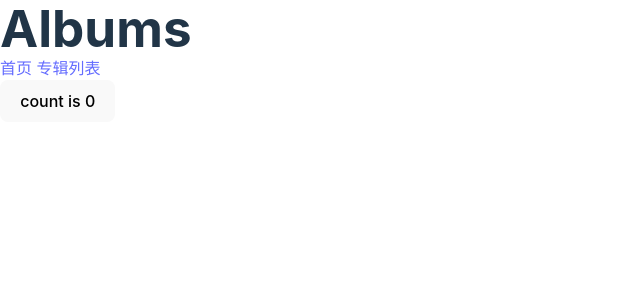
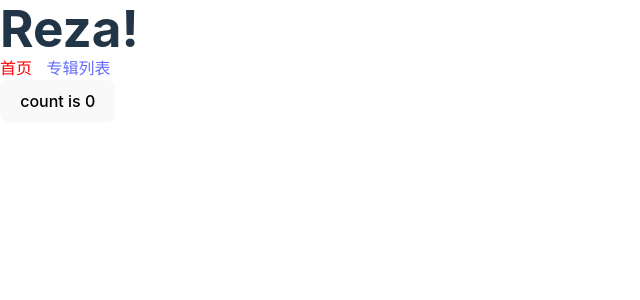
Before and after one commit to itorr/reza-vite-svelte, a Svelte app: page / in a window 1280 px wide. Shown: the top 300 px of the page, without its empty margins (0-640 px from the left). Built offline with nearby package versions, Linux system fonts and the light colour scheme.

Commit message:
can-i-keep-unused-css-selector

```diff
--- a/index.html
+++ b/index.html
@@ -1,13 +1,15 @@
 <!doctype html>
-<html lang="en">
+<html lang="zh-Hans-CN">
+
 <head>
 	<meta charset="UTF-8" />
-    <link rel="icon" type="image/svg+xml" href="/vite.svg" />
 	<meta name="viewport" content="width=device-width, initial-scale=1.0" />
-    <title>Vite + Svelte</title>
+	<title>Reza!</title>
 </head>
+
 <body>
 	<div id="app"></div>
 	<script type="module" src="/src/main.js"></script>
 </body>
+
 </html>
--- a/src/components/Header.svelte
+++ b/src/components/Header.svelte
@@ -1,11 +1,28 @@
 <script>
+import active from "svelte-spa-router/active";
 
 </script>
 
-<header>
-	<h1>Albums</h1>
+<header class="head-bar">
+	<h1>Reza!</h1>
 	<nav>
-		<a href="#/">首页</a>
-		<a href="#/albums">专辑列表</a>
+		<a href="#/" use:active>首页</a>
+		<a href="#/albums" use:active>专辑列表</a>
 	</nav>
 </header>
+
+<style lang="less">
+.head-bar{
+	nav{
+		a{
+			margin-right: 10px;
+
+			// https://stackoverflow.com/questions/68499862/can-i-keep-unused-css-selector
+			:global(&.active){
+				color:red;
+				font-weight: bold;
+			}
+		}
+	}
+}
+</style>
--- a/src/routes.js
+++ b/src/routes.js
@@ -2,7 +2,7 @@
 import Counter from "./views/Counter.svelte";
 import Albums from "./views/Albums.svelte";
 
-
+// https://github.com/ItalyPaleAle/svelte-spa-router
 export const routes = {
     '/': Counter,
     '/albums': Albums,
```
Lines whose indentation alone changed are shown as unchanged.
